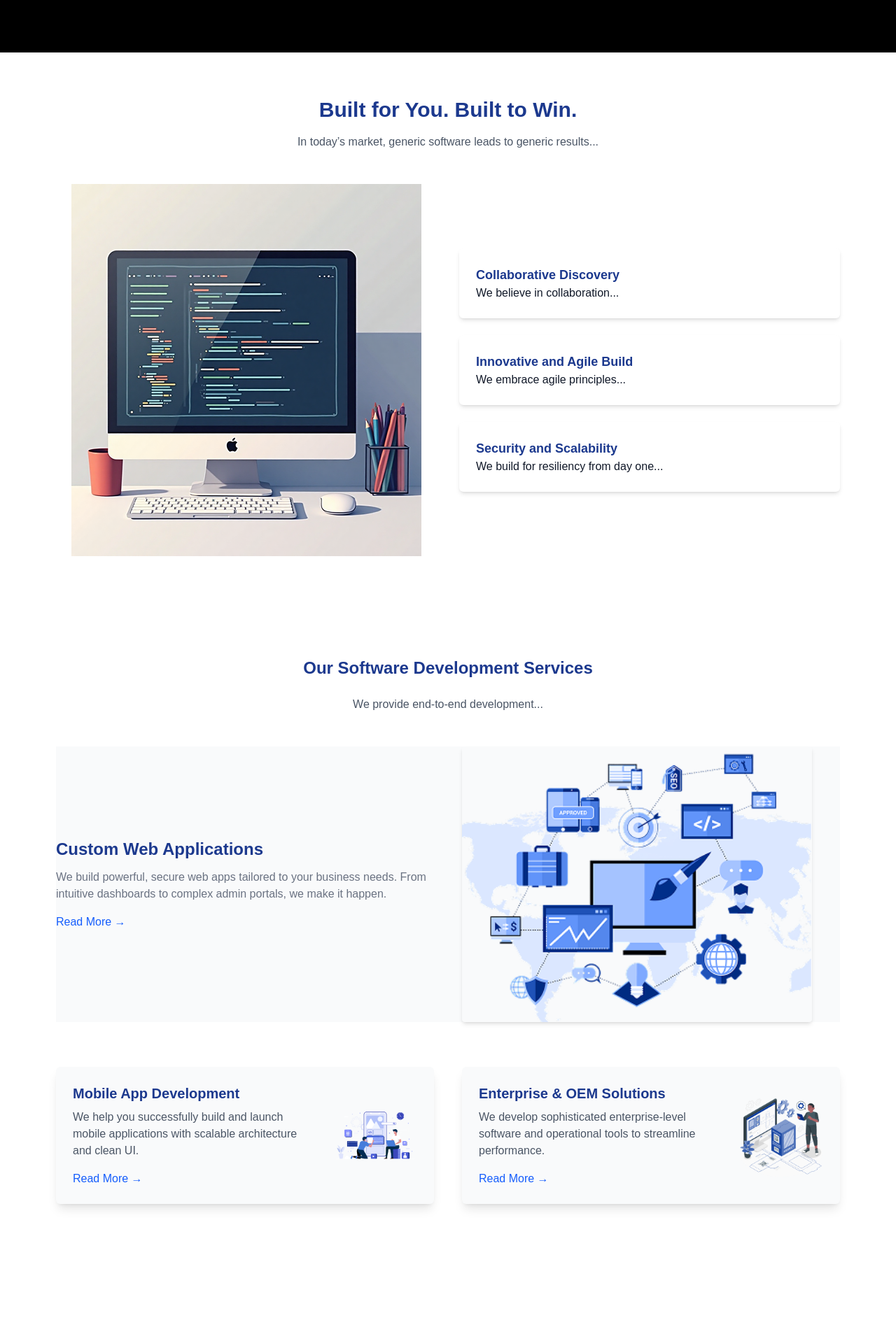
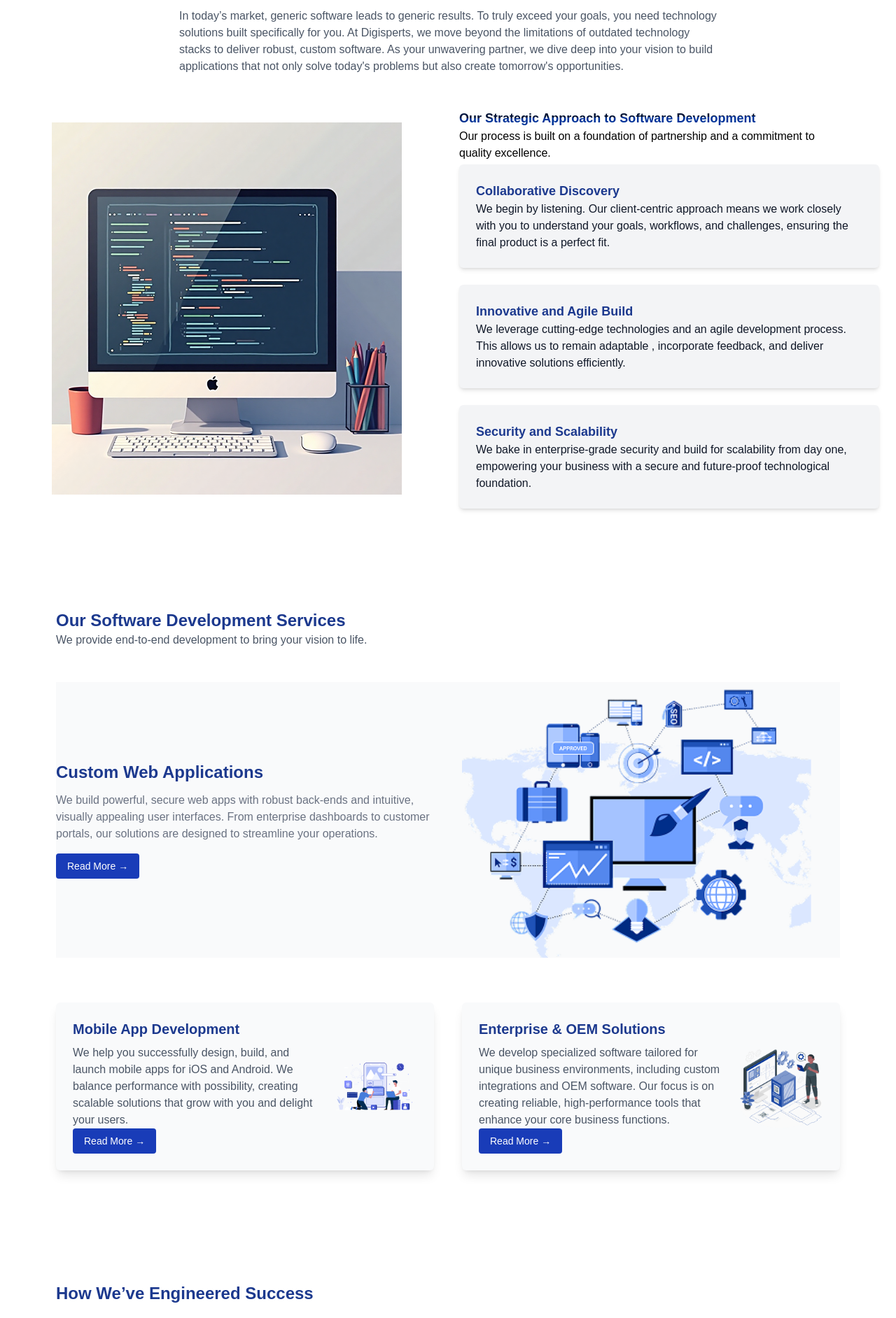
Before and after one commit to Digisperts/rebrand, a Next.js app in the folder rebrand/: page /what-we-do/software-development in a window 1280 px wide. Shown: the part 700-2584 px from the top of the page at 70% size. Built offline with nearby package versions, Linux system fonts and the light colour scheme.

Commit message:
fixing the inages paths

```diff
--- a/rebrand/src/app/what-we-do/software-development/page.tsx
+++ b/rebrand/src/app/what-we-do/software-development/page.tsx
@@ -4,6 +4,8 @@ import Image from 'next/image';
 import NavBar from '../../nav';
 import Footer from '../../Footer';
 import HeadlinesSection from '../../components/what-we-do-HeadlinesSection';
+import BannerCTA from '../../components/what-we-do-BannerCTA';
+import { FaPhoneAlt } from 'react-icons/fa';
 
 
 const sections = [
@@ -34,42 +36,67 @@ export default function SoftwareDevelopment() {
 
       <main className="bg-white text-gray-900">
       {/* Section 1: Hero */}
-      <section id="overview" className="relative h-[700px] flex items-center justify-center text-white text-center px-6">
+      <section id="overview" className="relative w-full min-h-[520px] flex items-left justify-left text-white text-left px-6 pt-50">
         <Image
           src="/images/SD-Banner.png"
           alt="Hero Background"
           fill
           className="object-cover object-center z-0"
         />
-        <div className="absolute inset-0 bg-black bg-opacity-60 z-10" />
+        <div className="absolute inset-0 bg-black/10 z-10" />
         <div className="relative z-20 max-w-4xl">
           <h1 className="text-4xl font-bold mb-4">Custom Software that Powers Your Growth.</h1>
-          <p className="mb-6">We build high-quality, scalable applications that solve your unique challenges, overcome scalability hurdles, and give you a distinct competitive edge.</p>
-          <button className="bg-white text-blue-700 font-semibold px-5 py-2 rounded">+ Schedule a Consultation</button>
+          <p className="mb-6">We build high-quality, scalable applications that solve your unique challenges,<br/> overcome scalability hurdles, and give you a distinct competitive edge.</p>
+          <button className="flex items-center gap-2 border border-white text-white font-semibold px-5 py-2 rounded"><FaPhoneAlt className="text-white" /> SCHEDULE A CONSULTATION</button>
         </div>
       </section>
 
       {/* Section 2: Built for You */}
-      <section className="py-16 px-6 md:px-20 text-center" id="approach">
-        <h2 className="text-3xl font-bold mb-4 text-blue-900">Built for You. Built to Win.</h2>
-        <p className="text-gray-600 max-w-3xl mx-auto mb-12">
-          In today’s market, generic software leads to generic results...
+      <section className="py-16 px-6  text-left" id="approach">
+        <h2
+  className="text-3xl font-bold mb-4"
+  style={{
+    background: 'conic-gradient(from 89.57deg at 0% 50.75%, #003399 0deg, #001133 360deg)',
+    WebkitBackgroundClip: 'text',
+    WebkitTextFillColor: 'transparent',
+  }}
+>
+  Built for You. Built to Win.
+</h2>
+
+        <p className="text-gray-600 text-left max-w-3xl mx-auto mb-12">
+          In today’s market, generic software leads to generic results. To truly exceed your goals, you need technology solutions built specifically for you. At Digisperts, we move beyond the limitations of outdated technology stacks to deliver robust, custom software. As your unwavering partner, we dive deep into your vision to build applications that not only solve today's problems but also create tomorrow's opportunities.
+
         </p>
 
         <div className="grid md:grid-cols-2 gap-8 items-center">
           <Image src="/images/SD-a.png" alt="Laptop" width={500} height={400} className="mx-auto" />
           <div className="space-y-6 text-left">
-            <div className="bg-white p-6 shadow-md rounded-md">
-              <h3 className="text-lg font-semibold text-blue-900">Collaborative Discovery</h3>
-              <p>We believe in collaboration...</p>
+            <h2
+  className="text-lg font-bold mb-0"
+  style={{
+    background: 'conic-gradient(from 89.57deg at 0% 50.75%, #003399 0deg, #001133 360deg)',
+    WebkitBackgroundClip: 'text',
+    WebkitTextFillColor: 'transparent',
+  }}
+>Our Strategic Approach to Software Development
+</h2>
+
+        <p className="text-black text-left max-w-3xl mx-auto mb-1 font-19px">
+          Our process is built on a foundation of partnership and a commitment to <br/> quality excellence.
+
+        </p>
+            <div className="bg-gray-100 p-6 shadow-md rounded-md">
+              <h3 className="text-lg font-bold text-blue-900">Collaborative Discovery</h3>
+              <p>We begin by listening. Our client-centric approach means we work closely with you to understand your goals, workflows, and challenges, ensuring the final product is a perfect fit.</p>
             </div>
-            <div className="bg-white p-6 shadow-md rounded-md">
-              <h3 className="text-lg font-semibold text-blue-900">Innovative and Agile Build</h3>
-              <p>We embrace agile principles...</p>
+            <div className="bg-gray-100 p-6 shadow-md rounded-md">
+              <h3 className="text-lg font-bold text-blue-900">Innovative and Agile Build</h3>
+              <p>We leverage cutting-edge technologies and an agile development process. This allows us to remain adaptable , incorporate feedback, and deliver innovative solutions efficiently.</p>
             </div>
-            <div className="bg-white p-6 shadow-md rounded-md">
-              <h3 className="text-lg font-semibold text-blue-900">Security and Scalability</h3>
-              <p>We build for resiliency from day one...</p>
+            <div className="bg-gray-100 p-6 shadow-md rounded-md">
+              <h3 className="text-lg font-bold text-blue-900">Security and Scalability</h3>
+              <p>We bake in enterprise-grade security and build for scalability from day one, empowering your business with a secure and future-proof technological foundation.</p>
             </div>
           </div>
         </div>
@@ -77,36 +104,36 @@ export default function SoftwareDevelopment() {
 
       {/* Section 3: Services  */}
 <section id="services" className="py-20 bg-white-50 px-6 md:px-20">
-  <h2 className="text-2xl font-bold mb-6 text-blue-900 text-center">Our Software Development Services</h2>
-  <p className="text-center text-gray-600 mb-12">We provide end-to-end development...</p>
+  <h2 className="text-2xl font-bold font-poppins text-blue-900 text-left">Our Software Development Services</h2>
+  <p className="text-left text-gray-600 mb-12">We provide end-to-end development to bring your vision to life.</p>
 
   {/* First Row */}
   <div className="grid md:grid-cols-2 gap-10 items-center mb-16 bg-gray-50">
     <div>
       <h3 className="text-2xl font-semibold text-blue-900 mb-3">Custom Web Applications</h3>
       <p className="text-gray-500 mb-4">
-        We build powerful, secure web apps tailored to your business needs. From intuitive dashboards to complex admin portals, we make it happen.
+        We build powerful, secure web apps with robust back-ends and intuitive, visually appealing user interfaces. From enterprise dashboards to customer portals, our solutions are designed to streamline your operations.
       </p>
-      <button className="text-blue-600">Read More →</button>
+      <button className="text-sm bg-blue-800 text-white px-4 py-2 rounded">Read More →</button>
     </div>
     <Image
       src="/images/SD-b.png"
       alt="Custom Web Applications"
       width={500}
       height={400}
-      className="rounded shadow-md"
+      // className="rounded shadow-md"
     />
   </div>
 
-  {/* Second Row - Two Columns */}
+  {/* Second Row */}
   <div className="grid md:grid-cols-2 gap-10 ">
     {/* Mobile App Development */}
     <div className="flex flex-col md:flex-row items-center gap-6 p-6 shadow-lg rounded-md bg-gray-50">
 
       <div>
         <h3 className="text-xl font-semibold mb-2 text-blue-900">Mobile App Development</h3>
-        <p className="text-gray-600">We help you successfully build and launch mobile applications with scalable architecture and clean UI.</p>
-        <button className="text-blue-600 mt-4">Read More →</button>
+        <p className="text-gray-600">We help you successfully design, build, and launch mobile apps for iOS and Android. We balance performance with possibility, creating scalable solutions that grow with you and delight your users.</p>
+        <button className="text-sm bg-blue-800 text-white px-4 py-2 rounded">Read More →</button>
       </div>
       <Image
         src="/images/SD-c.png"
@@ -128,8 +155,8 @@ export default function SoftwareDevelopment() {
       />
       <div>
         <h3 className="text-xl font-semibold mb-2 text-blue-900 ">Enterprise & OEM Solutions</h3>
-        <p className="text-gray-600">We develop sophisticated enterprise-level software and operational tools to streamline performance.</p>
-        <button className="text-blue-600 mt-4">Read More →</button>
+        <p className="text-gray-600">We develop specialized software tailored for unique business environments, including custom integrations and OEM software. Our focus is on creating reliable, high-performance tools that enhance your core business functions.</p>
+        <button className="text-sm bg-blue-800 text-white px-4 py-2 rounded">Read More →</button>
       </div>
     </div>
   </div>
@@ -138,8 +165,8 @@ export default function SoftwareDevelopment() {
 
       {/* Section 4: Case Studies */}
       <section id="success" className="py-20 px-6 md:px-20">
-        <h2 className="text-2xl font-bold text-blue-900 mb-4 text-center">How We’ve Engineered Success</h2>
-        <p className="text-center text-gray-600 mb-10">Explore our case studies to see how we’ve helped businesses...</p>
+        <h2 className="text-2xl font-bold text-blue-900 mb-4 text-left">How We’ve Engineered Success</h2>
+        <p className="text-left font-poppins text-gray-600 mb-10">Don't just take our word for it. Explore our case studies to see how we've helped businesses like yours transform their operations and achieve measurable success.</p>
 
         <div className="grid md:grid-cols-3 gap-6">
                   {[
@@ -163,7 +190,7 @@ export default function SoftwareDevelopment() {
                       <Image src={img} alt={title} width={400} height={250} className="rounded shadow-md" />
                       <h4 className="text-md font-bold mt-2">{title}</h4>
                       <p className="text-sm text-gray-600">{desc}</p>
-                      <button className="text-blue-600 text-sm mt-2">Explore Case Study →</button>
+                      <button className="text-sm bg-blue-800 text-white px-4 py-2 rounded">Explore Case Study →</button>
                     </div>
                   ))}
                 </div>
@@ -190,20 +217,13 @@ export default function SoftwareDevelopment() {
       {/* Section 7: Headlines */}
       <HeadlinesSection />
       {/* Section 8: Call to Action */}
-      <section id="cta" className="relative h-[300px] text-white flex items-center justify-center  px-6">
-        <Image
-          src="/images/reuseable-bottom-banner.png"
-          alt="CTA Background"
-          fill
-          className="object-cover object-center z-0"
-        />
-        <div className="absolute inset-0 bg-black bg-opacity-70 z-10" />
-        <div className="relative z-20 text-center max-w-xl">
-          <h2 className="text-2xl font-bold mb-2">Ready to Build Your Future?</h2>
-          <p className="text-gray-300 mb-4">Let’s discuss how a custom software solution can help you overcome inefficiencies and drive your business forward.</p>
-          <button className="bg-blue-600 px-6 py-2 rounded text-white font-semibold">Talk to an Expert</button>
-        </div>
-      </section>
+      <BannerCTA
+  title="Ready to Build Your Future?"
+  description="Let's discuss how a custom software solution can help you overcome inefficiencies and drive your business forward."
+  buttonText="Talk to an Expert"
+  buttonLink="#contact"
+  backgroundImage="/images/footer.jpg"
+/>
     </main>
       <Footer />
   </>
```
Also changed, not shown: rebrand/src/app/components/what-we-do-BannerCTA.tsx (+43 -15 lines), rebrand/src/app/components/what-we-do-HeadlinesSection.tsx (+28 -20 lines), rebrand/public/images/headline-crane.png (added).
